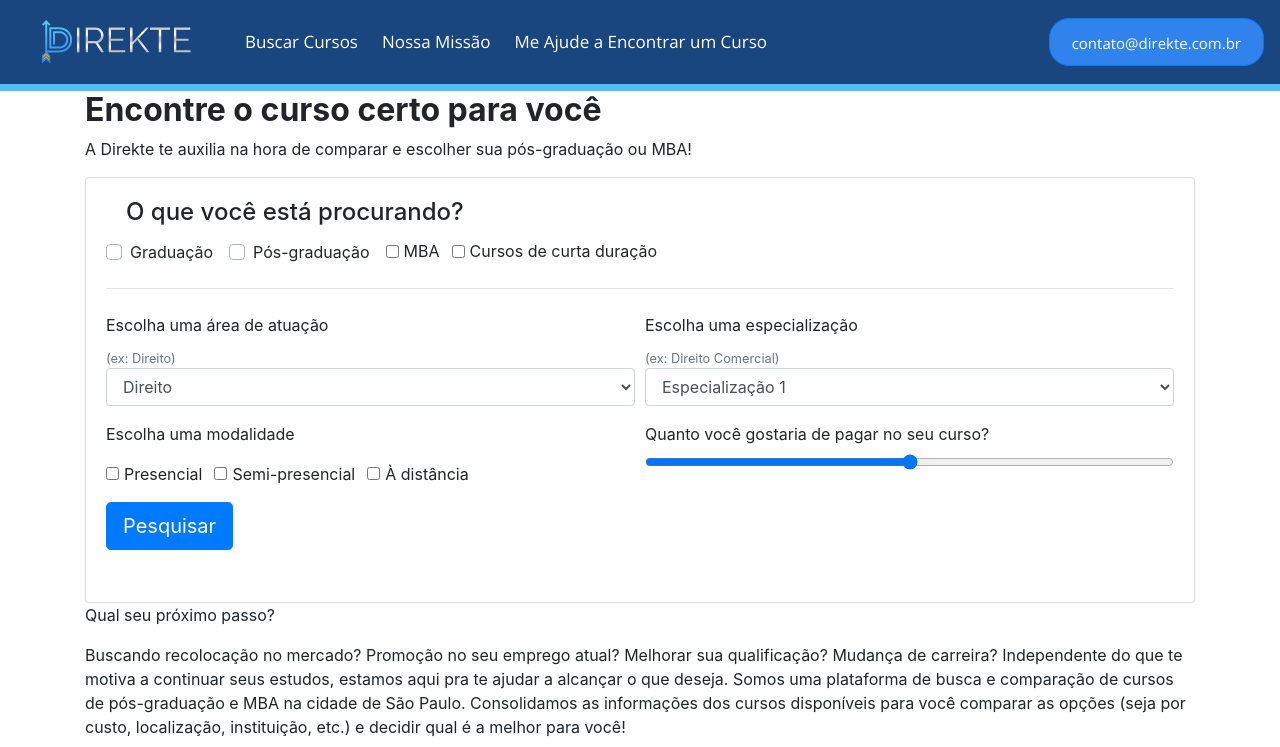
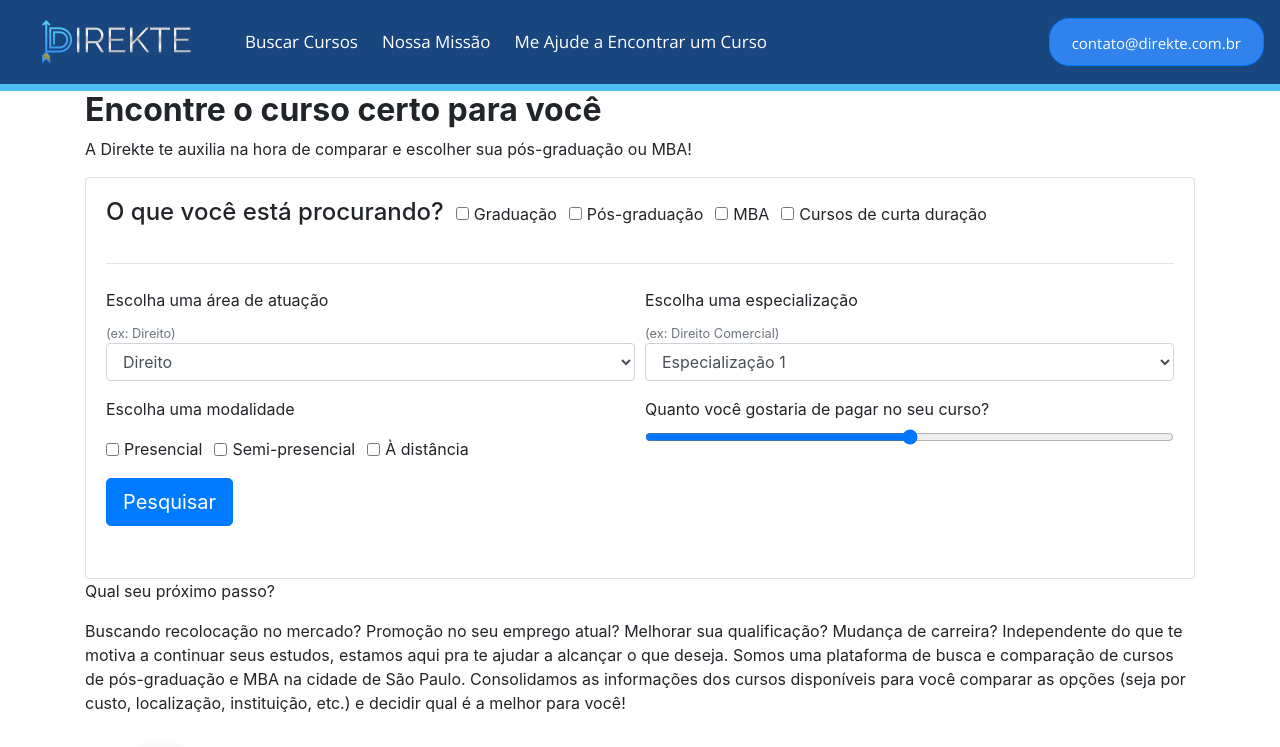
Before and after one commit to brunomorello/dkt_frontend_v2, an Angular app in the folder dkt-frontend/: page / in a window 1280 px wide. Shown: the top 747 px of the page. Built offline with nearby package versions, Linux system fonts and the light colour scheme.

Commit message:
removed custom checkbox

```diff
--- a/dkt-frontend/src/app/app.component.html
+++ b/dkt-frontend/src/app/app.component.html
@@ -18,20 +18,24 @@
             <div class="card-body">
               <div class="form-group">
 
-                <div class="form-check">
+                <div class="form-check form-check-inline mr-6">
                   <h4 class="card-title">
                     O que você está procurando?
                   </h4>
                 </div>
 
-                <div class="custom-control custom-checkbox custom-control-inline">
-                  <label for="a" class="custom-control-label" for="a">Graduação</label>
-                  <input type="checkbox" class="custom-control-input" id="a" value="a">
+                <div class="form-check form-check-inline">
+                  <input type="checkbox" class="form-check-input" value="c" id="c">
+                  <label for="c" class="form-check-label">
+                    Graduação
+                  </label>
                 </div>
 
-                <div class="custom-control custom-checkbox custom-control-inline">
-                  <label for="a" class="custom-control-label" for="a">Pós-graduação</label>
-                  <input type="checkbox" class="custom-control-input" id="b" value="b">
+                <div class="form-check form-check-inline">
+                  <input type="checkbox" class="form-check-input" value="c" id="c">
+                  <label for="c" class="form-check-label">
+                    Pós-graduação
+                  </label>
                 </div>
 
                 <div class="form-check form-check-inline">
```
